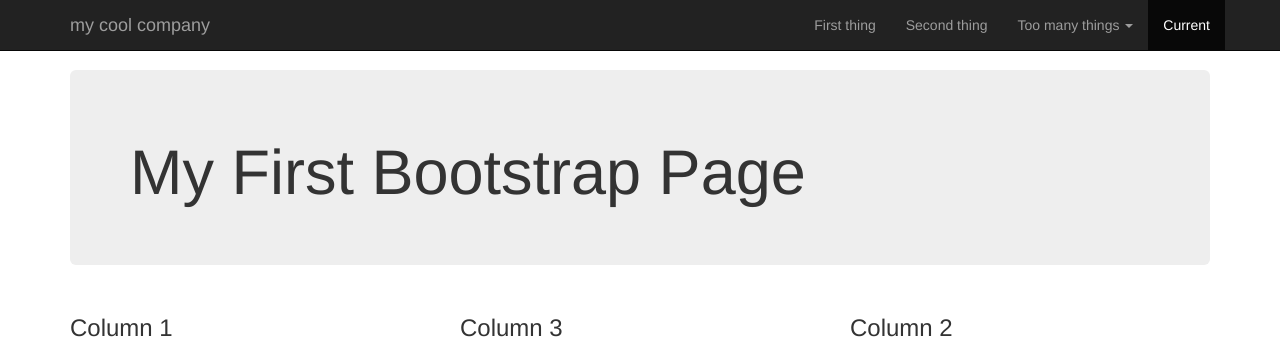
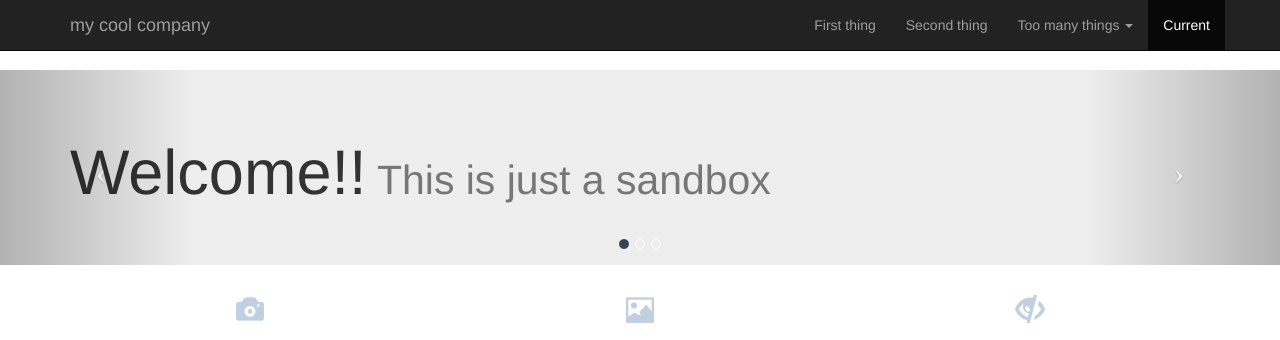
Before and after one commit to jucc/sandbox-web-frontend, a website: page bootstrap.html in a window 1280 px wide. Shown: the top 340 px of the page. Drawn offline with nearby package versions, Linux system fonts and the light colour scheme.

Commit message:
carousel

```diff
--- a/bootstrap.html
+++ b/bootstrap.html
@@ -14,6 +14,27 @@
     <script src="https://ajax.googleapis.com/ajax/libs/jquery/1.12.0/jquery.min.js"></script>
     <script src="http://maxcdn.bootstrapcdn.com/bootstrap/3.3.6/js/bootstrap.min.js"></script>
 
+    <!-- not going into a separate file because this is just a sandbox ;) -->
+    <style>
+      .glyphicon
+      {
+        font-size: 2em;
+        display: block;
+        text-align: center;
+        color: #c0d0e0;
+      }
+
+      .carousel-indicators {
+        bottom: 0;
+      }
+      .carousel-indicators .active {
+        background-color: #345;
+      }
+      .carousel-indicators .li {
+        border-color: #345;
+      }
+    </style>
+
     <!-- Uncomment to use local (bower installed) components -->
 <!--     <link rel="stylesheet" type="text/css" href="bower_components/bootstrap/dist/css/bootstrap.min.css" />
     <script type="text/javascript" src="bower_components/jquery/dist/jquery.min.js"></script>
@@ -22,6 +43,8 @@
   </head>
 
   <body style="padding-top:70px;"> <!-- style should be in a separate css file, but this is just a sandbox ;) -->
+
+    <!-- NAVBAR -->
 
     <div class="navbar navbar-inverse navbar-fixed-top"> <!-- inverse=black bg, fixed-top = doesn't flow up with the content -->
       <div class="container"> <!-- separate conainer to be independent of the content -->
@@ -50,26 +73,55 @@
       </div>
     </div>
 
-    <div class="container">
 
-      <div class="jumbotron">
-        <h1>My First Bootstrap Page</h1>
+    <!-- CAROUSEL -->
+
+    <div id="jcarousel" class="carousel slide jumbotron">
+      <div class="container">
+        <div>
+          <ol class="carousel-indicators"> <!-- check styles above -->
+            <li data-target="#jcarousel" data-slide-to="0" class="active"></li>
+            <li data-target="#jcarousel" data-slide-to="1"></li>
+            <li data-target="#jcarousel" data-slide-to="2"></li>
+          </ol>
+        </div>
+        <div class="carousel-inner"> <!-- nothing spills out -->
+          <div class="item active"> <h1>Welcome!!<small> This is just a sandbox</small></h1> </div>
+          <div class="item"> <h1>But wait until I've got it!</h1> </div>
+          <div class="item"> <h1>It will be gorgeous!!!</h1> </div>
+        </div>
       </div>
+      <a class="left carousel-control" href="#jcarousel" data-slide="prev">
+        <span class="icon-prev"></span>
+      </a>
+      <a class="right carousel-control" href="#jcarousel" data-slide="next">
+        <span class="icon-next"></span>
+      </a>
+    </div>
+
+    <div class="container"> <!-- if class="container-fluid", it would fill all page width -->
+
+      <!-- GRID -->
 
       <div class="row">
         <div class="col-sm-4">
+          <b class="glyphicon glyphicon-camera"> </b>
           <h3>Column 1</h3>
           <img src="http://www.w3schools.com/bootstrap/paris.jpg" class="img-rounded img-responsive">
         </div>
         <div class="col-sm-4 col-md-push-4 hidden-xs">
+          <b class="glyphicon glyphicon-eye-close"> </b> <!-- check the css-styling above -->
           <h3>Column 2</h3>
           <p> This is a nice little text column that should not show up in xs devices. In small devices, it should appear between the images, and in medium devices and up, it should appear to the right of the images.
         </div>
         <div class="col-sm-4 col-md-pull-4">
+          <b class="glyphicon glyphicon-picture"> </b>
           <h3>Column 3</h3>
           <img src="http://www.w3schools.com/bootstrap/paris.jpg" class="img-circle img-responsive">
         </div>
       </div>
+
+      <!-- TABLE -->
 
       <h2>Tables</h2>
       <table class="table table-striped table-responsive">
@@ -99,6 +151,8 @@
         </tbody>
       </table>
 
+      <!-- ALERTS -->
+
       <div class="alert alert-success fade in">
         <a href="#" class="close" data-dismiss="alert" aria-label="close">&times;</a>
         <strong>Success!</strong> I'm feeling soooooo positive!!!
@@ -108,8 +162,7 @@
         <a href="#" class="close" data-dismiss="alert" aria-label="close">&times;</a>
         <strong>Warning!</strong> Using &amp;times; for a closing link really does look better than using x. I just tried it myself :P
       </div>
+    </div>
 
-
-    </div>
   </body>
 </html>
```
